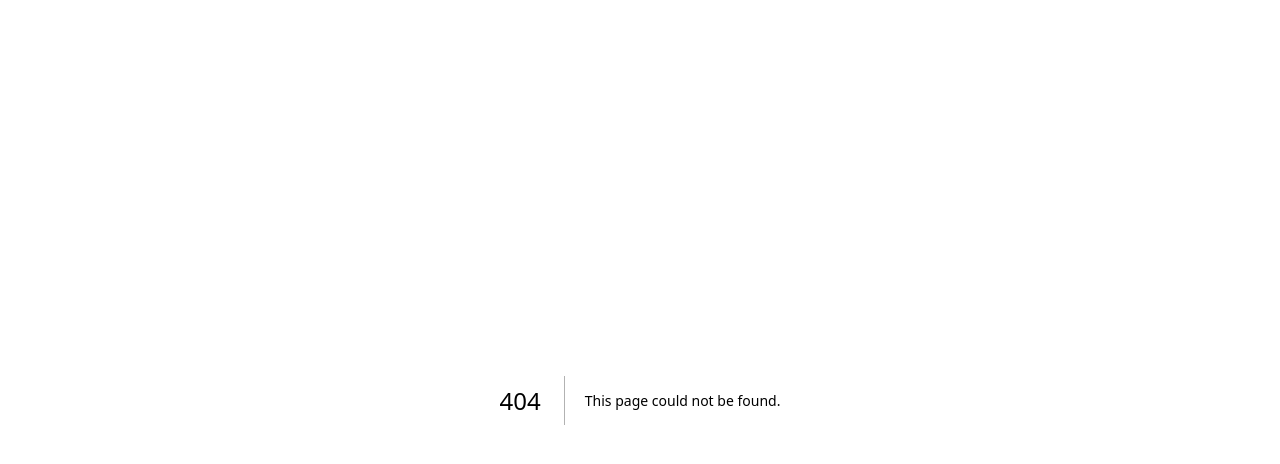
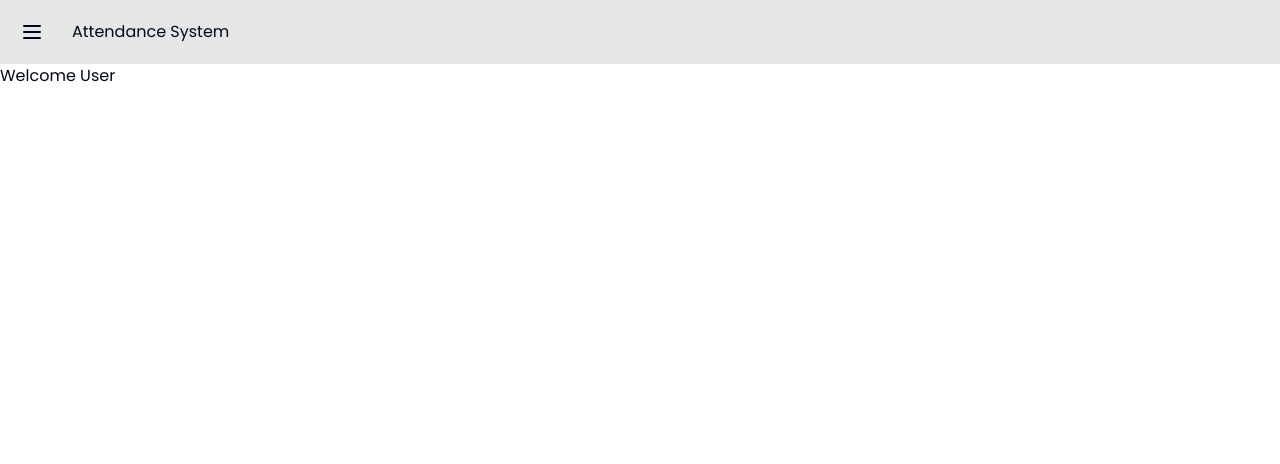
Before and after one commit to gihonhon/attandance-rfid, a Next.js app: page /dashboard in a window 1280 px wide. Before the commit this address had no page. Shown: the top 464 px of the page. Built offline with nearby package versions, Linux system fonts and the light colour scheme.

Commit message:
UI
Creating Dashboard Layout, Page and Add daisyUI for using loading component and using drawer

```diff
--- /dev/null
+++ b/app/dashboard/layout.tsx
@@ -0,0 +1,81 @@
+import { CalendarRange, ScanBarcode, Users } from "lucide-react";
+import Link from "next/link";
+import { ReactNode } from "react";
+
+export const metadata = {
+  title: "Dashboard",
+};
+
+const DashboardLayout = ({ children }: { children: ReactNode }) => {
+  return (
+    <div className="drawer">
+      <input id="my-drawer-3" type="checkbox" className="drawer-toggle" />
+      <div className="drawer-content flex flex-col">
+        {/* Navbar */}
+        <div className="w-full navbar bg-base-300">
+          <div className="flex-none">
+            <label
+              htmlFor="my-drawer-3"
+              aria-label="open sidebar"
+              className="btn btn-square btn-ghost"
+            >
+              <svg
+                xmlns="http://www.w3.org/2000/svg"
+                fill="none"
+                viewBox="0 0 24 24"
+                className="inline-block w-6 h-6 stroke-current"
+              >
+                <path
+                  strokeLinecap="round"
+                  strokeLinejoin="round"
+                  strokeWidth="2"
+                  d="M4 6h16M4 12h16M4 18h16"
+                ></path>
+              </svg>
+            </label>
+            <div className="flex-1 px-2 mx-2">Attendance System</div>
+          </div>
+        </div>
+        {/* Page content here */}
+        {children}
+      </div>
+      <div className="drawer-side">
+        <label
+          htmlFor="my-drawer-3"
+          aria-label="close sidebar"
+          className="drawer-overlay"
+        ></label>
+
+        <ul className="menu p-4 w-80 min-h-full bg-base-200">
+          {/* Sidebar content here */}
+          <div className="flex justify-center py-2 mb-4">
+            <h1 className="text-lg font-medium">RFID ABSENSI</h1>
+          </div>
+          <li className=" text-gray-500 mb-4">
+            MASTER PEGAWAI
+            <Link className="text-black" href={`/dashboard/item1`}>
+              <Users />
+              Data Pegawai
+            </Link>
+          </li>
+          <li className=" text-gray-500 mb-4">
+            REKAP ABSENSI
+            <Link className="text-black" href={"/dashboard/materi"}>
+              <CalendarRange />
+              Data Absensi
+            </Link>
+          </li>
+          <li className=" text-gray-500 mb-4">
+            RFID
+            <Link className="text-black" href={"/dashboard/materi"}>
+              <ScanBarcode />
+              Presensi
+            </Link>
+          </li>
+        </ul>
+      </div>
+    </div>
+  );
+};
+
+export default DashboardLayout;
--- /dev/null
+++ b/app/dashboard/page.tsx
@@ -0,0 +1,9 @@
+const DashboardPage = () => {
+  return (
+    <div>
+      <h1>Welcome User</h1>
+    </div>
+  );
+};
+
+export default DashboardPage;
--- a/app/layout.tsx
+++ b/app/layout.tsx
@@ -18,7 +18,7 @@
   children: React.ReactNode;
 }) {
   return (
-    <html lang="en">
+    <html data-theme="light" lang="en">
       <body className={inter.className}>
         <main className="max-w-10xl">{children}</main>
       </body>
--- /dev/null
+++ b/app/test/page.tsx
@@ -0,0 +1,57 @@
+import { Button } from "@/components/ui/button";
+import {
+  Dialog,
+  DialogContent,
+  DialogDescription,
+  DialogFooter,
+  DialogHeader,
+  DialogTitle,
+  DialogTrigger,
+} from "@/components/ui/dialog";
+import { Input } from "@/components/ui/input";
+import { Label } from "@/components/ui/label";
+
+const TestPage = () => {
+  return (
+    <Dialog>
+      <DialogTrigger asChild>
+        <Button variant="outline">Edit Profile</Button>
+      </DialogTrigger>
+      <DialogContent className="sm:max-w-[425px]">
+        <DialogHeader>
+          <DialogTitle>Edit profile</DialogTitle>
+          <DialogDescription>
+            Make changes to your profile here. Click save when you're done.
+          </DialogDescription>
+        </DialogHeader>
+        <div className="grid gap-4 py-4">
+          <div className="grid grid-cols-4 items-center gap-4">
+            <Label htmlFor="name" className="text-right">
+              Name
+            </Label>
+            <Input
+              id="name"
+              defaultValue="Pedro Duarte"
+              className="col-span-3"
+            />
+          </div>
+          <div className="grid grid-cols-4 items-center gap-4">
+            <Label htmlFor="username" className="text-right">
+              Username
+            </Label>
+            <Input
+              id="username"
+              defaultValue="@peduarte"
+              className="col-span-3"
+            />
+          </div>
+        </div>
+        <DialogFooter>
+          <Button type="submit">Save changes</Button>
+        </DialogFooter>
+      </DialogContent>
+    </Dialog>
+  );
+};
+
+export default TestPage;
--- /dev/null
+++ b/components/ui/dialog.tsx
@@ -0,0 +1,122 @@
+"use client"
+
+import * as React from "react"
+import * as DialogPrimitive from "@radix-ui/react-dialog"
+import { X } from "lucide-react"
+
+import { cn } from "@/lib/utils"
+
+const Dialog = DialogPrimitive.Root
+
+const DialogTrigger = DialogPrimitive.Trigger
+
+const DialogPortal = DialogPrimitive.Portal
+
+const DialogClose = DialogPrimitive.Close
+
+const DialogOverlay = React.forwardRef<
+  React.ElementRef<typeof DialogPrimitive.Overlay>,
+  React.ComponentPropsWithoutRef<typeof DialogPrimitive.Overlay>
+>(({ className, ...props }, ref) => (
+  <DialogPrimitive.Overlay
+    ref={ref}
+    className={cn(
+      "fixed inset-0 z-50 bg-background/80 backdrop-blur-sm data-[state=open]:animate-in data-[state=closed]:animate-out data-[state=closed]:fade-out-0 data-[state=open]:fade-in-0",
+      className
+    )}
+    {...props}
+  />
+))
+DialogOverlay.displayName = DialogPrimitive.Overlay.displayName
+
+const DialogContent = React.forwardRef<
+  React.ElementRef<typeof DialogPrimitive.Content>,
+  React.ComponentPropsWithoutRef<typeof DialogPrimitive.Content>
+>(({ className, children, ...props }, ref) => (
+  <DialogPortal>
+    <DialogOverlay />
+    <DialogPrimitive.Content
+      ref={ref}
+      className={cn(
+        "fixed left-[50%] top-[50%] z-50 grid w-full max-w-lg translate-x-[-50%] translate-y-[-50%] gap-4 border bg-background p-6 shadow-lg duration-200 data-[state=open]:animate-in data-[state=closed]:animate-out data-[state=closed]:fade-out-0 data-[state=open]:fade-in-0 data-[state=closed]:zoom-out-95 data-[state=open]:zoom-in-95 data-[state=closed]:slide-out-to-left-1/2 data-[state=closed]:slide-out-to-top-[48%] data-[state=open]:slide-in-from-left-1/2 data-[state=open]:slide-in-from-top-[48%] sm:rounded-lg md:w-full",
+        className
+      )}
+      {...props}
+    >
+      {children}
+      <DialogPrimitive.Close className="absolute right-4 top-4 rounded-sm opacity-70 ring-offset-background transition-opacity hover:opacity-100 focus:outline-none focus:ring-2 focus:ring-ring focus:ring-offset-2 disabled:pointer-events-none data-[state=open]:bg-accent data-[state=open]:text-muted-foreground">
+        <X className="h-4 w-4" />
+        <span className="sr-only">Close</span>
+      </DialogPrimitive.Close>
+    </DialogPrimitive.Content>
+  </DialogPortal>
+))
+DialogContent.displayName = DialogPrimitive.Content.displayName
+
+const DialogHeader = ({
+  className,
+  ...props
+}: React.HTMLAttributes<HTMLDivElement>) => (
+  <div
+    className={cn(
+      "flex flex-col space-y-1.5 text-center sm:text-left",
+      className
+    )}
+    {...props}
+  />
+)
+DialogHeader.displayName = "DialogHeader"
+
+const DialogFooter = ({
+  className,
+  ...props
+}: React.HTMLAttributes<HTMLDivElement>) => (
+  <div
+    className={cn(
+      "flex flex-col-reverse sm:flex-row sm:justify-end sm:space-x-2",
+      className
+    )}
+    {...props}
+  />
+)
+DialogFooter.displayName = "DialogFooter"
+
+const DialogTitle = React.forwardRef<
+  React.ElementRef<typeof DialogPrimitive.Title>,
+  React.ComponentPropsWithoutRef<typeof DialogPrimitive.Title>
+>(({ className, ...props }, ref) => (
+  <DialogPrimitive.Title
+    ref={ref}
+    className={cn(
+      "text-lg font-semibold leading-none tracking-tight",
+      className
+    )}
+    {...props}
+  />
+))
+DialogTitle.displayName = DialogPrimitive.Title.displayName
+
+const DialogDescription = React.forwardRef<
+  React.ElementRef<typeof DialogPrimitive.Description>,
+  React.ComponentPropsWithoutRef<typeof DialogPrimitive.Description>
+>(({ className, ...props }, ref) => (
+  <DialogPrimitive.Description
+    ref={ref}
+    className={cn("text-sm text-muted-foreground", className)}
+    {...props}
+  />
+))
+DialogDescription.displayName = DialogPrimitive.Description.displayName
+
+export {
+  Dialog,
+  DialogPortal,
+  DialogOverlay,
+  DialogClose,
+  DialogTrigger,
+  DialogContent,
+  DialogHeader,
+  DialogFooter,
+  DialogTitle,
+  DialogDescription,
+}
--- a/package.json
+++ b/package.json
@@ -10,6 +10,7 @@
   },
   "dependencies": {
     "@hookform/resolvers": "^3.3.2",
+    "@radix-ui/react-dialog": "^1.0.5",
     "@radix-ui/react-label": "^2.0.2",
     "@radix-ui/react-slot": "^1.0.2",
     "@radix-ui/react-tabs": "^1.0.4",
@@ -29,6 +30,7 @@
     "@types/react": "^18",
     "@types/react-dom": "^18",
     "autoprefixer": "^10",
+    "daisyui": "^3.9.3",
     "postcss": "^8",
     "tailwindcss": "^3",
     "typescript": "^5"
--- a/tailwind.config.ts
+++ b/tailwind.config.ts
@@ -2,11 +2,11 @@
 module.exports = {
   darkMode: ["class"],
   content: [
-    './pages/**/*.{ts,tsx}',
-    './components/**/*.{ts,tsx}',
-    './app/**/*.{ts,tsx}',
-    './src/**/*.{ts,tsx}',
-	],
+    "./pages/**/*.{ts,tsx}",
+    "./components/**/*.{ts,tsx}",
+    "./app/**/*.{ts,tsx}",
+    "./src/**/*.{ts,tsx}",
+  ],
   theme: {
     container: {
       center: true,
@@ -72,5 +72,5 @@
       },
     },
   },
-  plugins: [require("tailwindcss-animate")],
-}
+  plugins: [require("tailwindcss-animate"), require("daisyui")],
+};
```
Also changed, not shown: 1 other file (tests, documents, lock files or other folders).
